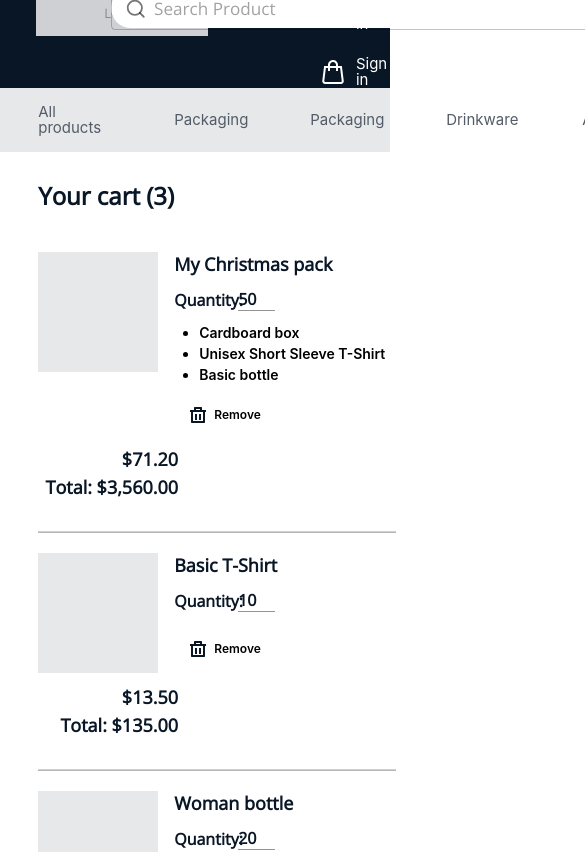
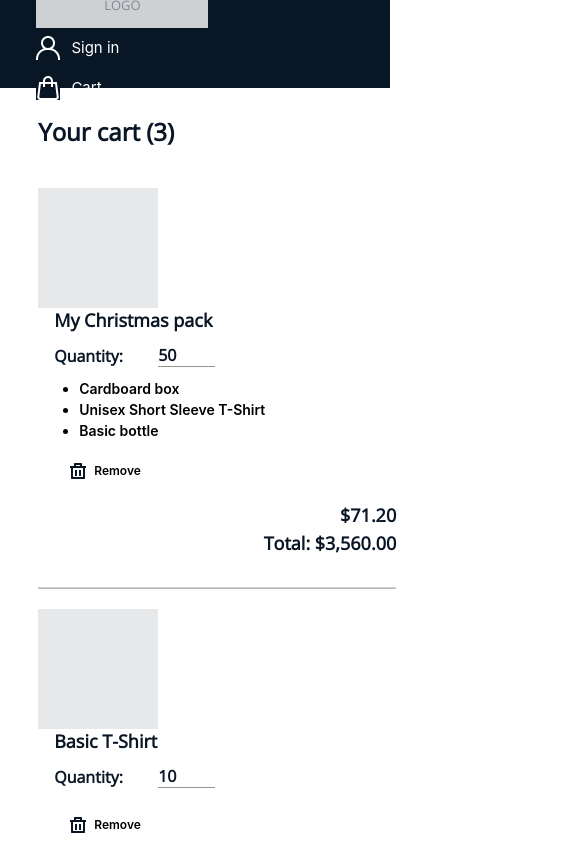
Before and after one commit to jmlamis1993/React-Challenge, a React (Create React App) app in the folder react-challenge/: page / in a window 390 px wide. Shown: the top 852 px of the page, 585 px wide, since content can reach past the window. Built offline with nearby package versions, Linux system fonts and the light colour scheme.

Commit message:
fix details

```diff
--- a/react-challenge/src/assets/css/style.module.css
+++ b/react-challenge/src/assets/css/style.module.css
@@ -234,7 +234,9 @@ input[type="number"]{
   color: #091625 !important;
 }
 .navBar_right{
-  width: 15px !important;
+  max-width: 100px !important;
+  padding-left: 0 !important;
+  padding-right: 0!important;
 }
 .dropdown_container{
   display:flex !important;
@@ -247,5 +249,26 @@ input[type="number"]{
   text-align: right !important;
   color: #091625 !important;
 
+}
+.footer{
+  background: #E6E8E9;
+  padding-top: 80px;
+  padding-bottom: 112px;
+}
+.product_container{
+  display: flex;
+}
+
+@media screen and (max-width: 780px) {
+  .footer{
+     padding-top: 40px;
+     padding-bottom: 60px;
+    text-align: center !important;
+
+  }
+
+.product_container{
+  display: inline;
+}
 
 }
--- a/react-challenge/src/components/breadcrumb/Breadcrumb.tsx
+++ b/react-challenge/src/components/breadcrumb/Breadcrumb.tsx
@@ -1,10 +1,11 @@
-import { Stack, List, ListItem, ListItemText, Grid } from "@mui/material";
+import { Stack, List, ListItem, ListItemText, Grid,Hidden } from "@mui/material";
 import style from "../../assets/css/style.module.css";
 
 export const Breadcrumb = () => {
   return (
     <>
-      <Stack className={style.breadcrumb} direction="row" spacing={2}>
+     <Hidden only={['xs', 'md']}>
+     <Stack className={style.breadcrumb} direction="row" spacing={2}>
         <Grid container className={style.body_container}>
           <List sx={{ display: "flex", flexDirection: "row", padding: 0 }}>
             <ListItem>
@@ -52,6 +53,9 @@ export const Breadcrumb = () => {
           </List>
         </Grid>
       </Stack>
+      </Hidden>
     </>
+
+
   );
 };
--- a/react-challenge/src/components/cartView/CartView.tsx
+++ b/react-challenge/src/components/cartView/CartView.tsx
@@ -35,7 +35,7 @@ export const CartView = () => {
             return <ProductView key={pack.id} product={pack} />;
           })}
         </Grid>
-        <Grid item xs={12} sm={12} md={3} sx={{ marginTop: "32px" }}>
+        <Grid item xs={12} md={12} lg={3} sx={{ marginTop: "32px" }}>
           <Typography className={style.title_text}>Order Summary</Typography>
           <Stack
             direction="row"
@@ -57,16 +57,16 @@ export const CartView = () => {
             direction="row"
             sx={{ marginTop: "24px", marginBottom: "24px" }}
           >
-            <Grid item xs={6}>
+            <Grid item xs={6} md={6} lg={6}>
               <Typography className={style.text_total}>Total: </Typography>
             </Grid>
-            <Grid item xs={6} sx={{ textAlign: "right" }}>
+            <Grid item xs={6} md={6} lg={6} sx={{ textAlign: "right" }}>
               <Typography className={style.text_total_rigth}>
                 {`$${numberConvert(total)}`}
               </Typography>
             </Grid>
           </Stack>
-          <Grid item>
+          <Grid item xs={12} md={12} lg={12}>
             <Button
               variant="contained"
               className={style.btn_contained}
@@ -76,7 +76,7 @@ export const CartView = () => {
             </Button>
           </Grid>
           <Grid item sx={{ marginTop: "12px" }}>
-            <Button variant="outlined" className={style.btn_outlined} fullWidth>
+            <Button variant="outlined" className={style.btn_outlined} fullWidth >
               Outlined
             </Button>
           </Grid>
--- a/react-challenge/src/components/cartView/ProductView.tsx
+++ b/react-challenge/src/components/cartView/ProductView.tsx
@@ -64,8 +64,8 @@ export const ProductView: React.FC<PropsProductView> = ({ product }) => {
         spacing={2}
         sx={{ marginTop: "4px", marginBottom: "24px", padding: 0 }}
       >
-        <Grid item sx={{ display: "flex" }} xs={12} sm={12} md={7}>
-          <Grid item sx={{ width: 120, height: 120 }} >
+        <Grid item className={style.product_container} xs={12} sm={12} lg={7}>
+          <Grid item sx={{ width: 120, height: 120 }} xs={12} sm={12} lg={3}>
             <img src={image} alt={name} />
           </Grid>
           <Grid item sx={{ marginLeft: "16px" }}>
@@ -150,7 +150,7 @@ export const ProductView: React.FC<PropsProductView> = ({ product }) => {
              ) :(
               <>
               <Grid container >
-              <Grid item xs={12} sm={12} md={3}>
+              <Grid item xs={12} sm={12} lg={5}>
               <ListItemButton onClick={handleDelete}>
                 <ListItemIcon sx={{color: '#091625',height:'16px',width:'16px',minWidth: '24px !important'}} >
                 <img src={imagebtn} alt={name} />
@@ -163,9 +163,8 @@ export const ProductView: React.FC<PropsProductView> = ({ product }) => {
               )}
             </Stack>
           </Grid>
-
         </Grid>
-        <Grid item xs={5}>
+        <Grid item xs={12} lg={5} sm={12}>
           <Grid item>
             {" "}
             <Typography
--- a/react-challenge/src/components/footer/Footer.tsx
+++ b/react-challenge/src/components/footer/Footer.tsx
@@ -27,7 +27,7 @@ export const Footer = () => {
         }}
       >
         <Grid container className={style.body_container}>
-          <Grid item xs={4}>
+          <Grid item  xs={12} md={12} lg={4} >
           <Box sx={{ width: '172px', height: '48px', backgroundColor: "#CED0D3",}}>
               <Typography className={style.logo_text} >Logo</Typography>
             </Box>
@@ -64,7 +64,7 @@ export const Footer = () => {
               />
             </Stack>
           </Grid>
-          <Grid item xs={3}>
+          <Grid item  xs={12} md={12} lg={3}>
             <Typography className={style.footer_title}>Our company</Typography>
             <List>
               <ListItem>
@@ -104,7 +104,7 @@ export const Footer = () => {
               </ListItem>
             </List>
           </Grid>
-          <Grid item xs={3}>
+          <Grid item xs={12} md={12} lg={3}>
             {" "}
             <Typography className={style.footer_title}>
               How can we help
@@ -133,7 +133,7 @@ export const Footer = () => {
               </ListItem>
             </List>
           </Grid>
-          <Grid item xs={2}>
+          <Grid item xs={12} md={12} lg={2}>
             <Typography className={style.footer_title}>Information</Typography>
             <List>
               <ListItem>
--- a/react-challenge/src/components/navbar/NavBar.tsx
+++ b/react-challenge/src/components/navbar/NavBar.tsx
@@ -9,13 +9,11 @@ import {
   ListItemButton,
   ListItemIcon,
   ListItemText,
-  List,
   Stack,
+  Hidden
 } from "@mui/material";
 import style from "../../assets/css/style.module.css";
 import { Search as SearchIcon } from "react-feather";
-import PersonIcon from "@mui/icons-material/Person";
-import LocalMallIcon from "@mui/icons-material/LocalMall";
 import user from "../../assets/images/icons/user.png";
 import cart from "../../assets/images/icons/cart.png";
 
@@ -23,12 +21,13 @@ export const NavBar = () => {
   return (
     <Toolbar className={style.navBar}>
       <Grid container className={style.body_container}>
-        <Grid item xs={2}>
+        <Grid item xs={12} md={12} lg={2} >
         <Box sx={{ width: '172px', height: '48px', backgroundColor: "#CED0D3",}}>
               <Typography className={style.logo_text} >Logo</Typography>
         </Box>
         </Grid>
-        <Grid item xs={7}>
+        <Hidden only={['xs', 'md']}>
+        <Grid item xs={8}>
           <TextField
             size="small"
             className={style.search}
@@ -47,9 +46,10 @@ export const NavBar = () => {
             placeholder="Search Product"
           />
         </Grid>
-        <Grid item xs={3}>
+        </Hidden>
+        <Grid item  xs={12} md={12} lg={2}  >
           <Stack direction={{ sm: "row" }}>
-            <ListItemButton className={style.navBar_right}>
+            <ListItemButton className={style.navBar_right} >
               <ListItemIcon className={style.navbar_space}>
                 <img src={user} alt="Signin" className={style.navBar_icons} />
               </ListItemIcon>
@@ -61,11 +61,11 @@ export const NavBar = () => {
             </ListItemButton>
             <ListItemButton className={style.navBar_right}>
               <ListItemIcon className={style.navbar_space}>
-                <img src={cart} alt="Signin" className={style.navBar_icons} />
+                <img src={cart} alt="Cart" className={style.navBar_icons} />
               </ListItemIcon>
               <ListItemText
                 disableTypography
-                primary="Sign in"
+                primary="Cart"
                 className={style.navBar_links}
               />
             </ListItemButton>
```
